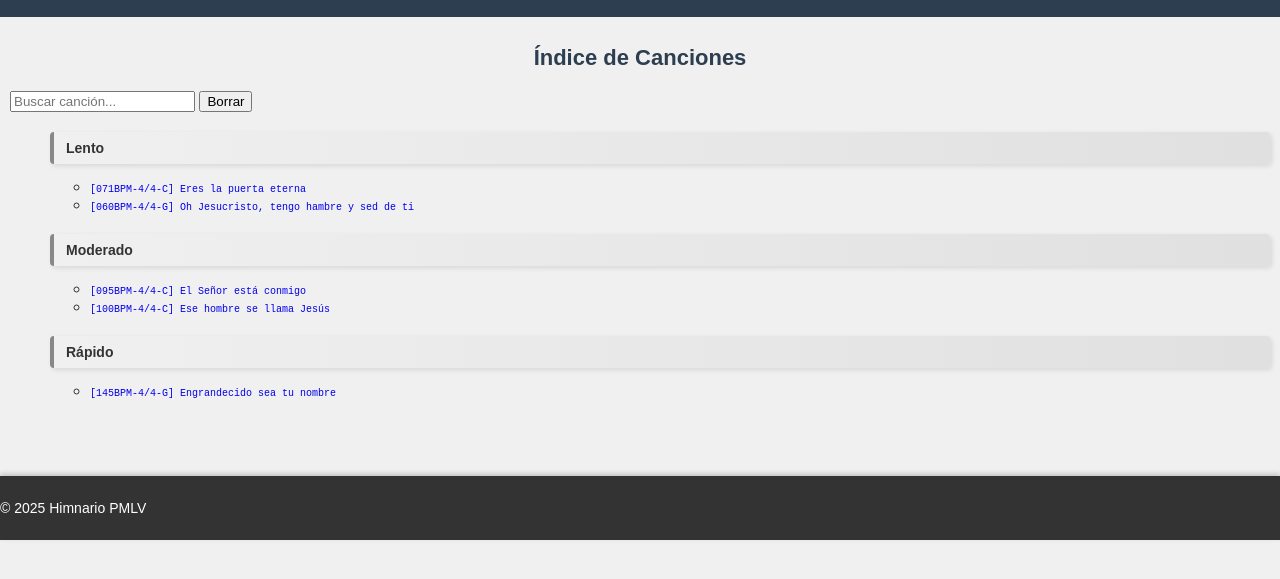
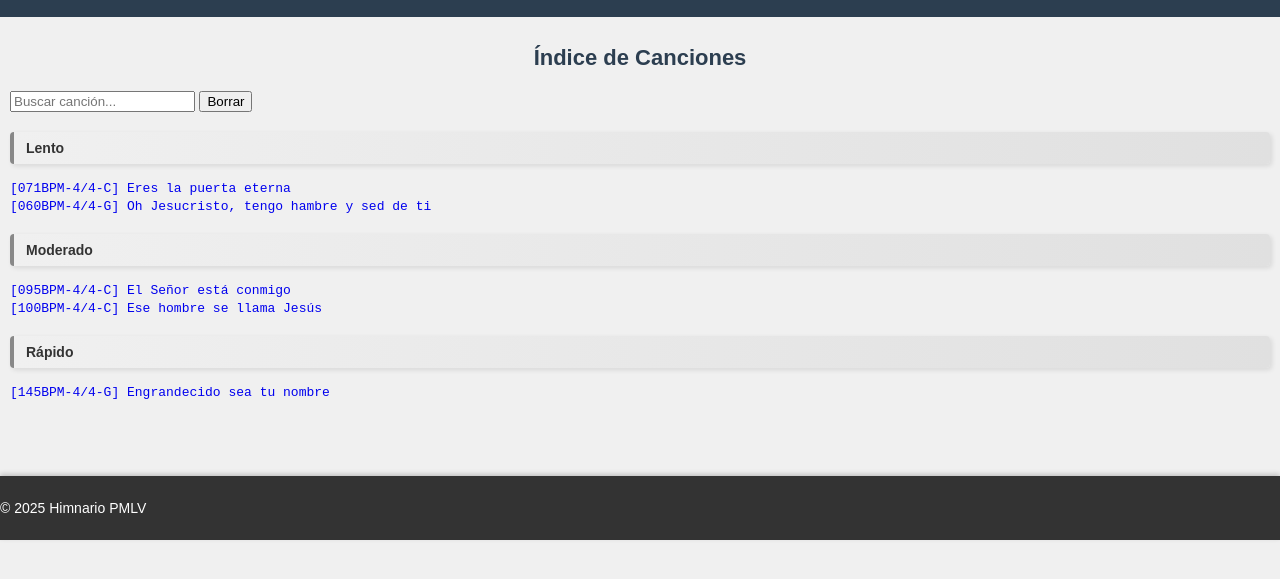
Before and after one commit to etorres1784/Himnario-PMLV-Letras, a plain HTML site: page index.html in a window 1280 px wide. Shown: the part 51-630 px from the top of the page. Drawn offline with Linux system fonts and the light colour scheme.

Commit message:
Add files via upload

```diff
--- a/index.html
+++ b/index.html
@@ -1,11 +1,12 @@
 <!DOCTYPE html>
+
 <html lang="es">
 <head>
-    <meta charset="UTF-8">
-    <meta name="viewport" content="width=device-width, initial-scale=1.0">
+<meta charset="utf-8"/>
+<meta content="width=device-width, initial-scale=1.0" name="viewport"/>
 <title>Himnario PMLV - Letras</title>
-    <link rel="stylesheet" href="styles.css">
-    <script defer src="script.js"></script>
+<link href="styles.css" rel="stylesheet"/>
+<script defer="" src="script.js"></script>
 </head>
 <body>
 <header>
@@ -13,14 +14,11 @@
 </header>
 <main>
 <h2>Índice de Canciones</h2>
-        <input type="text" id="buscador" placeholder="Buscar canción...">
+<input id="buscador" placeholder="Buscar canción..." type="text"/>
 <button id="borrar">Borrar</button>
 <ul id="indice"></ul>
-
 <!-- Contenido de las canciones -->
 <div id="contenido-canciones">
-
-
 <div class="cancion" data-titulo=" BPM:100 4/4 C_ Ese hombre se llama Jesús">
 <div class="encabezado">
 <h3>Ese hombre se llama Jesús</h3>
@@ -53,8 +51,6 @@
 <p></p>
 </div>
 </div>
-
-
 <div class="cancion" data-titulo=" BPM:60_ 4/4 G_ Oh Jesucristo, tengo hambre y sed de ti">
 <div class="encabezado">
 <h3>Oh Jesucristo, tengo hambre y sed de ti</h3>
@@ -80,8 +76,6 @@
 <p></p>
 </div>
 </div>
-
-
 <div class="cancion" data-titulo=" BPM:95_ 4/4 C_ El Señor está conmigo ">
 <div class="encabezado">
 <h3>El Señor está conmigo </h3>
@@ -124,8 +118,6 @@
 <p></p>
 </div>
 </div>
-
-
 <div class="cancion" data-titulo=" BPM:71_ 4/4 C_ Eres la puerta eterna">
 <div class="encabezado">
 <h3>Eres la puerta eterna</h3>
@@ -161,8 +153,6 @@
 <p></p>
 </div>
 </div>
-
-
 <div class="cancion" data-titulo=" BPM:145 4/4 G_ Engrandecido sea tu nombre">
 <div class="encabezado">
 <h3>Engrandecido sea tu nombre</h3>
@@ -198,11 +188,6 @@
 <p></p>
 </div>
 </div>
-
-
-
-
-
 </div>
 </main>
 <footer>
--- a/styles.css
+++ b/styles.css
@@ -203,7 +203,7 @@ footer {
 /* ✅ Estilo monoespaciado para el índice */
 #indice li a {
  font-family: 'Courier New', Courier, monospace !important;
- font-size: 10px;
+ font-size: 13px;
  text-decoration: none;
  white-space: pre; /* Preserva espacios múltiples */
 }
@@ -240,3 +240,31 @@ footer {
  border-radius: 4px;
  font-size: 14px;
 }
+
+/* ✅ Eliminar viñetas del índice */
+#indice li {
+ list-style-type: none;
+ margin-left: 0;
+ padding-left: 0;
+}
+
+
+/* Alignment adjustments for #indice */
+
+#indice {
+  padding-left: 0;
+}
+
+#indice h3 {
+  margin-left: 0;
+}
+
+#indice ul {
+  padding-left: 0;
+  margin-left: 0;
+  list-style-position: inside;
+}
+
+#indice li {
+  margin-left:
+  padding-left: 0;
```
Lines whose indentation alone changed are shown as unchanged.
